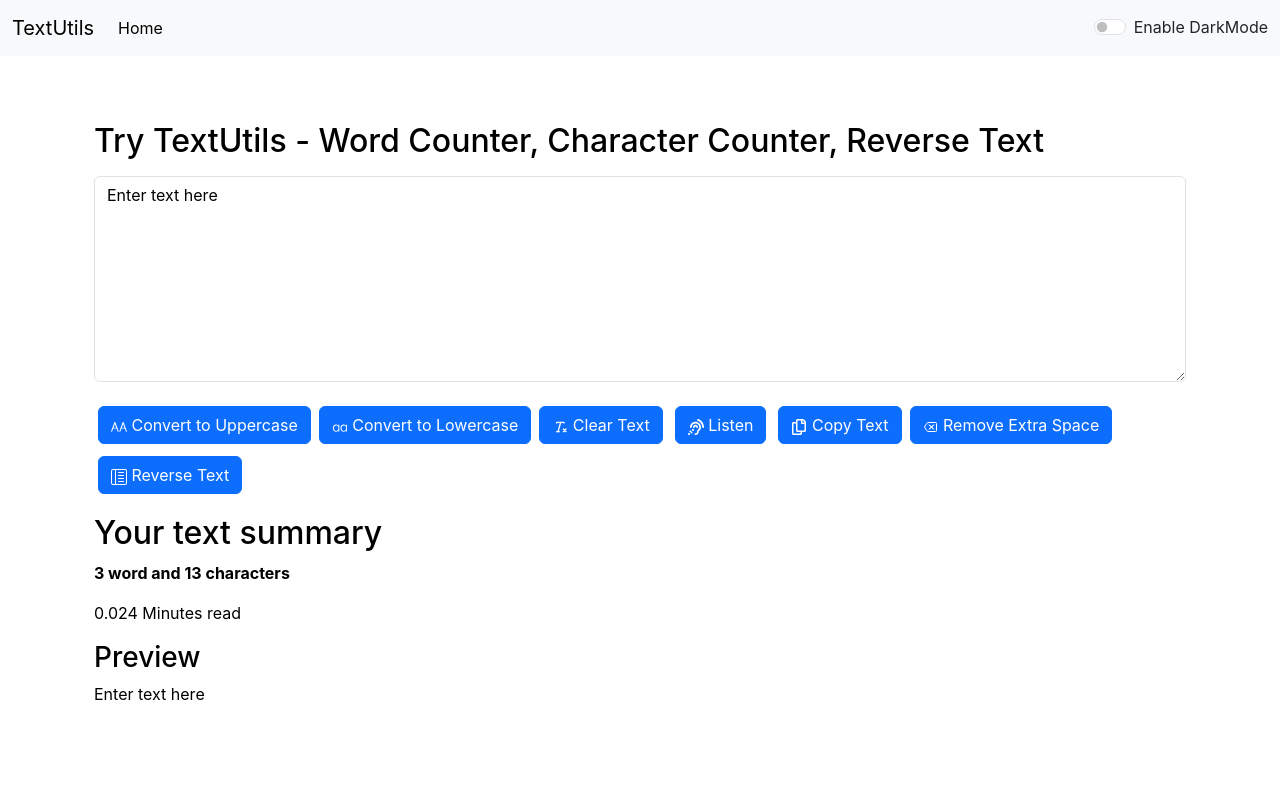
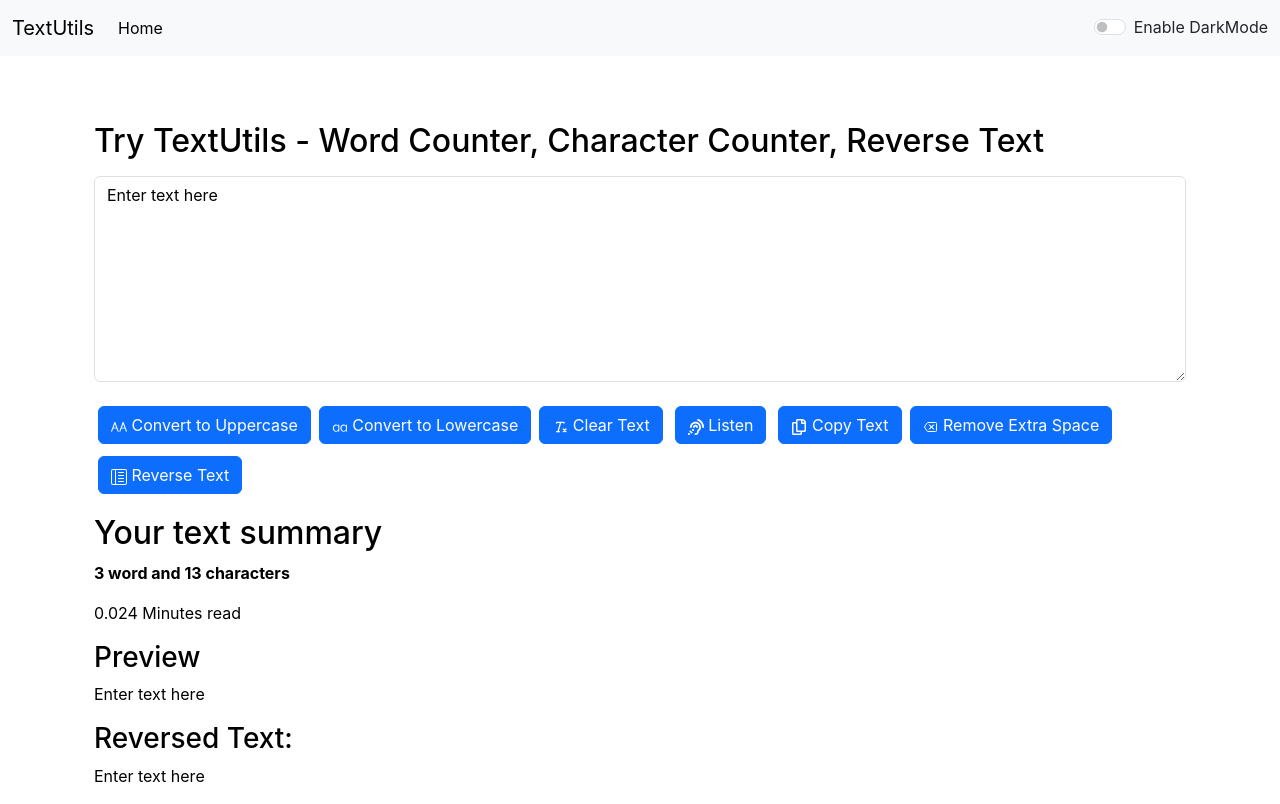
Before and after one commit to 17st/React-TextUtils, a React (Create React App) app: page / in a window 1280 px wide. Built offline with nearby package versions, Linux system fonts and the light colour scheme.

Commit message:
add reverse text button

```diff
--- a/src/components/TextForm.js
+++ b/src/components/TextForm.js
@@ -78,8 +78,8 @@ export default function TextForm(props) {
             <p>{0.008 * text.split(/\s+/).filter((element)=>{return element.length!==0}).length} Minutes read</p>
             <h3>Preview</h3>
             <p>{text.length>0?text:"Nothing to Preview!"}</p>
-            {/* <h3>Reversed Text:</h3> */}
-            <p>{text.reverse}</p>
+            <h3>Reversed Text:</h3>
+            <p>{text}</p>
         </div>
     </>
   );
```
